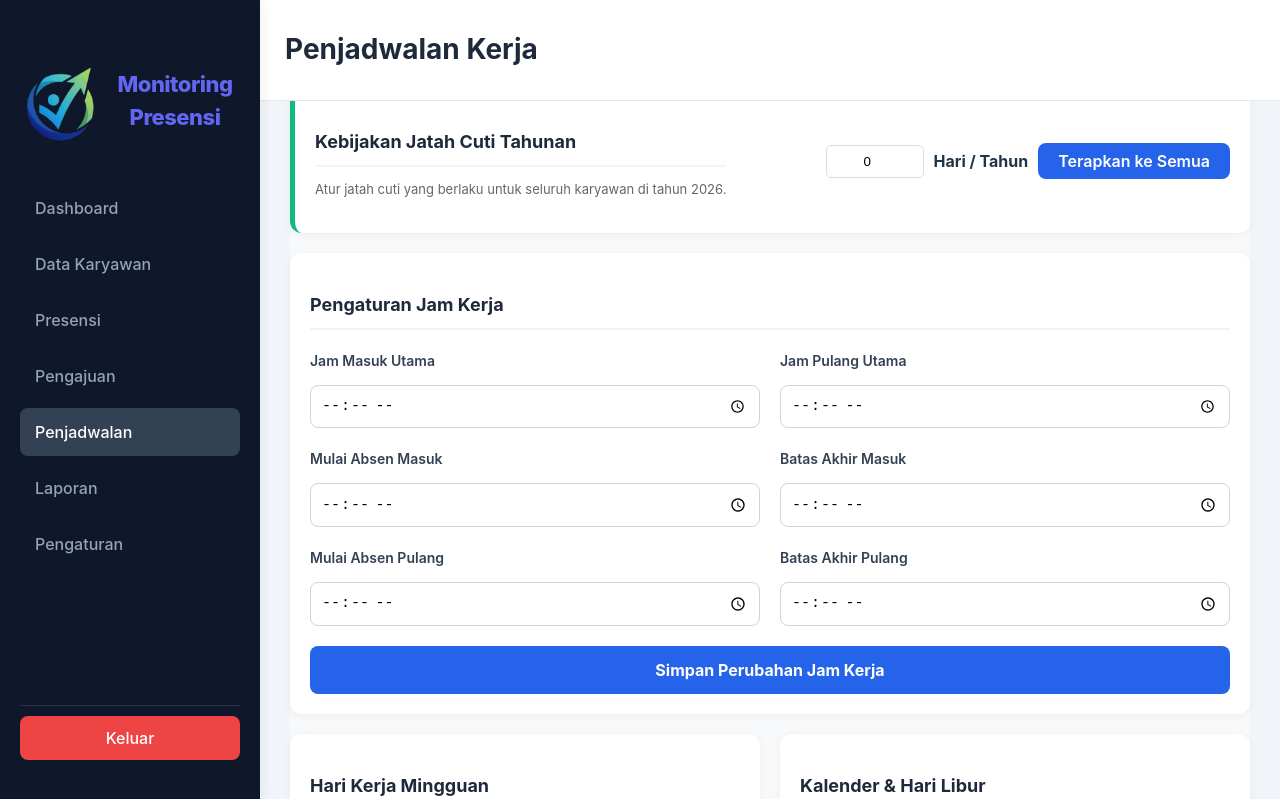
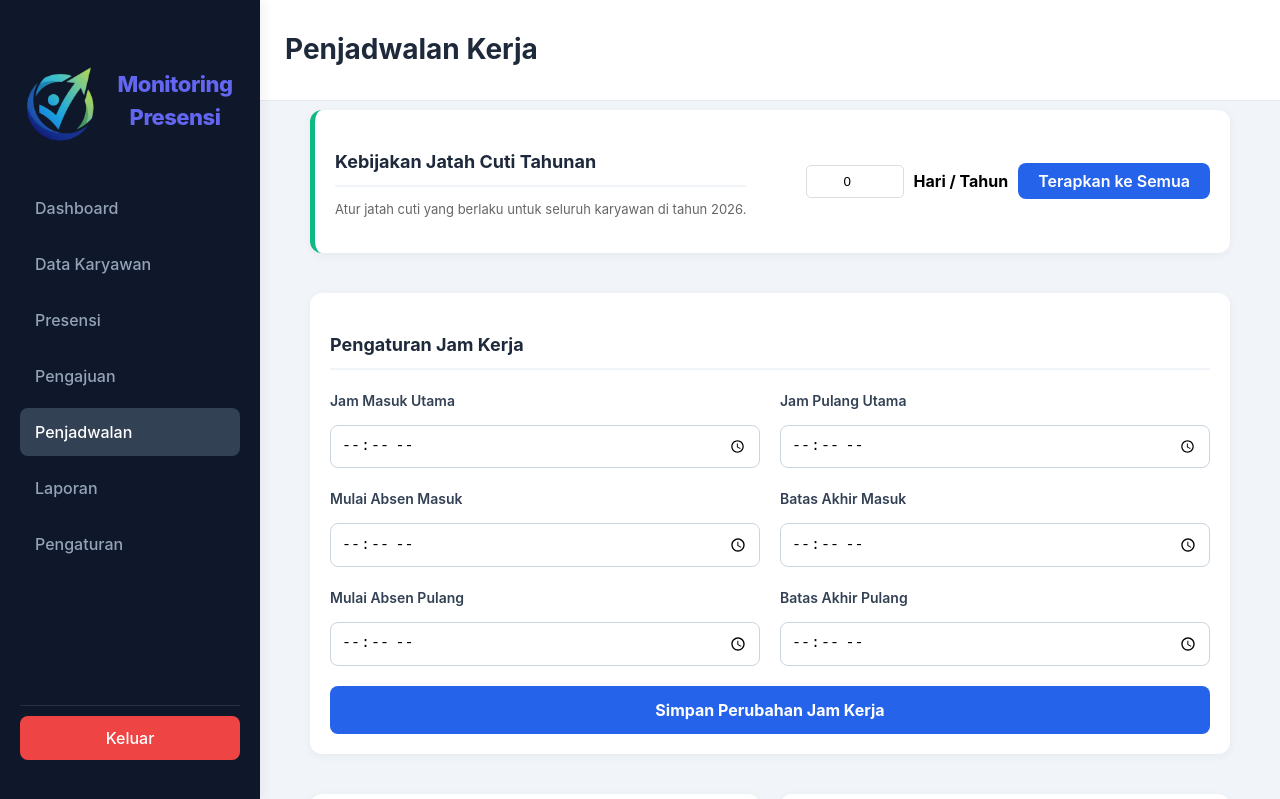
Before and after one commit to Tias2005/web-monitoring, a React (Vite) app in the folder frontend/: page /penjadwalan in a window 1280 px wide. Shown: the top 799 px of the page. Built offline with nearby package versions, Linux system fonts and the light colour scheme; no server answers.

Commit message:
tampilan penjadwalan

```diff
--- a/frontend/src/pages/Penjadwalan.jsx
+++ b/frontend/src/pages/Penjadwalan.jsx
@@ -101,7 +101,7 @@ export default function Penjadwalan() {
       <div className="dashboard-content">
         <Header title="Penjadwalan Kerja" />
 
-        <div className="presensi-container">
+        <div className="penjadwalan-container">
           <JatahCutiCard
             jatahGlobal={jatahGlobal}
             setJatahGlobal={setJatahGlobal}
```
